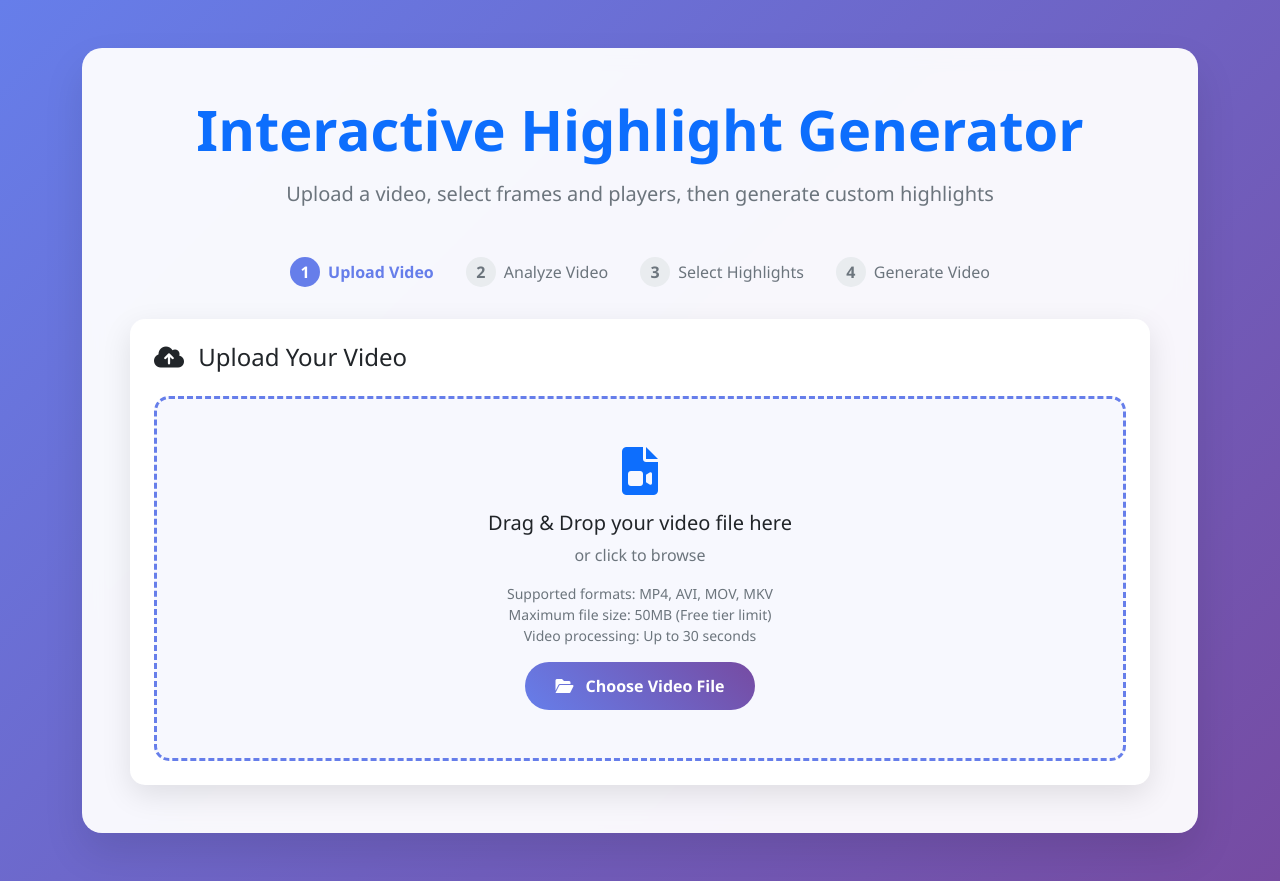
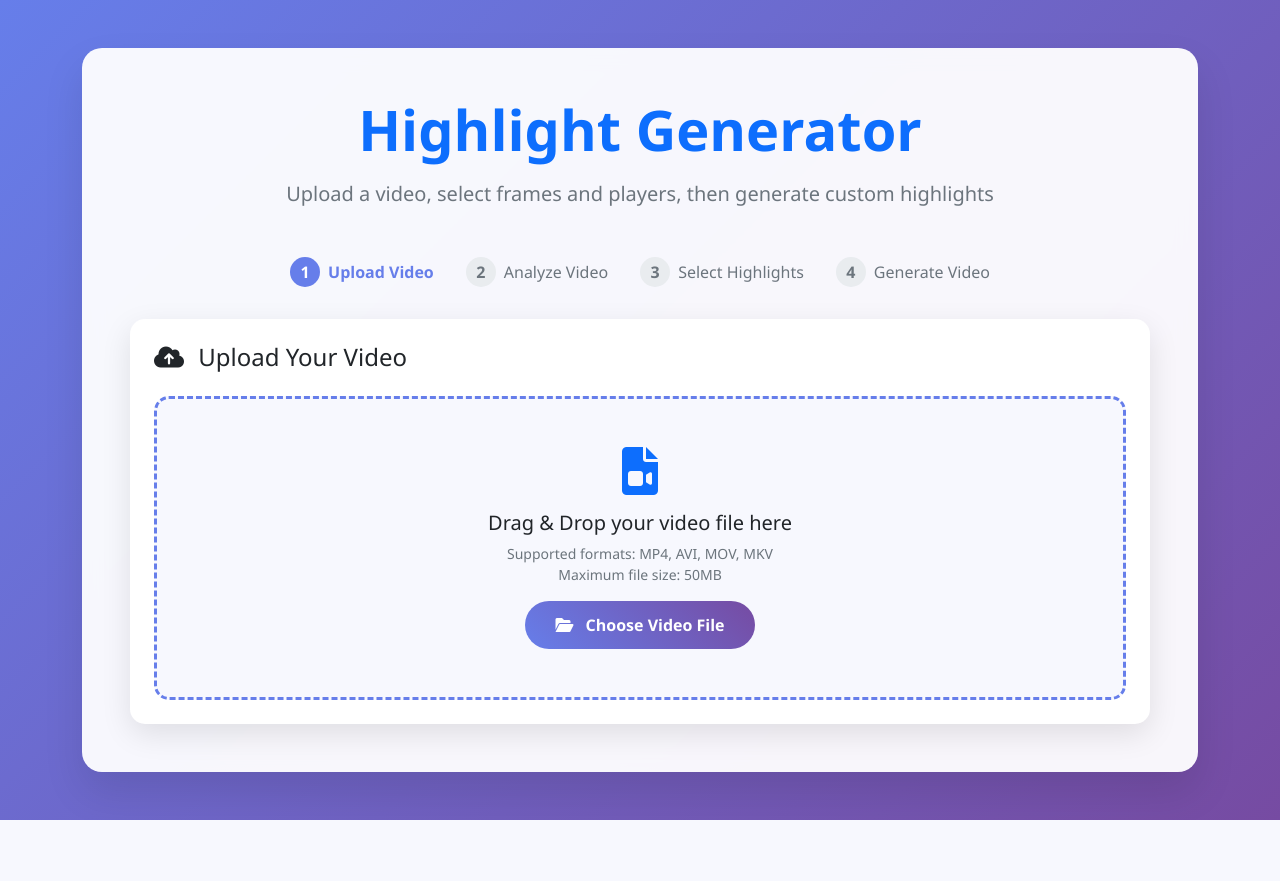
Before and after one commit to Connor5190/HighlightGenerator, a Flask app: page / in a window 1280 px wide. After the commit the page ends 820 px from the top, so only its background shows below. Run offline with Flask 3, Linux system fonts and the light colour scheme; parts of the project's set-up code (start-up, migrations or seed data) failed here and were passed over; some libraries are stand-ins or nearby versions.

Commit message:
Remove "Interactive" from title

```diff
--- a/templates/index.html
+++ b/templates/index.html
@@ -265,7 +265,7 @@
                     <!-- Header -->
                     <div class="text-center mb-5">
                         <h1 class="display-4 fw-bold text-primary mb-3">
-                            Interactive Highlight Generator
+                            Highlight Generator
                         </h1>
                         <p class="lead text-muted">
                             Upload a video, select frames and players, then generate custom highlights
@@ -304,11 +304,9 @@
                                 <div class="upload-area p-5 text-center" id="uploadArea">
                                     <i class="fas fa-file-video fa-3x text-primary mb-3"></i>
                                     <h5>Drag & Drop your video file here</h5>
-                                    <p class="text-muted mb-3">or click to browse</p>
                                     <p class="small text-muted">
                                         Supported formats: MP4, AVI, MOV, MKV<br>
-                                        Maximum file size: 50MB (Free tier limit)<br>
-                                        Video processing: Up to 30 seconds
+                                        Maximum file size: 50MB <br>
                                     </p>
                                     <input type="file" id="fileInput" class="d-none" accept=".mp4,.avi,.mov,.mkv">
                                     <button class="btn btn-primary" onclick="document.getElementById('fileInput').click()">
@@ -381,7 +379,7 @@
                                         </div>
 
                                         <!-- Frame Progress -->
-                                        <div class="progress mt-2" style="height: 8px;">
+                                        <div class="progress mt-2" id="frameProgressContainer" style="height: 8px; cursor: pointer;">
                                             <div class="progress-bar" id="frameProgressBar" role="progressbar" style="width: 0%"></div>
                                         </div>
                                     </div>
@@ -619,6 +617,24 @@
             // Add button navigation
             document.getElementById('prevFrameBtn').addEventListener('click', () => navigateFrame(-1));
             document.getElementById('nextFrameBtn').addEventListener('click', () => navigateFrame(1));
+
+            // Add click-to-seek on frame progress bar
+            const frameProgressContainer = document.getElementById('frameProgressContainer');
+            if (frameProgressContainer && !frameProgressContainer.dataset.seekHandlerAttached) {
+                frameProgressContainer.addEventListener('click', (e) => {
+                    if (frames.length === 0) return;
+                    const rect = frameProgressContainer.getBoundingClientRect();
+                    const clickX = e.clientX - rect.left;
+                    let percent = clickX / rect.width;
+                    percent = Math.max(0, Math.min(1, percent));
+                    const newIndex = Math.round(percent * (frames.length - 1));
+                    if (newIndex !== currentFrameIndex) {
+                        currentFrameIndex = newIndex;
+                        loadCurrentFrame();
+                    }
+                });
+                frameProgressContainer.dataset.seekHandlerAttached = 'true';
+            }
         }
 
         function loadCurrentFrame() {
@@ -694,11 +710,7 @@
                     }
                     playerBox.title = `Player ${player.id} (${(player.confidence * 100).toFixed(1)}% confidence)`;
 
-                    // Add player label
-                    const label = document.createElement('div');
-                    label.className = 'player-label';
-                    label.textContent = player.id;
-                    playerBox.appendChild(label);
+                    // No numeric labels above players
 
                     // Check if this player is already selected
                     if (selectedPlayers.has(frame.frame_number) &&
```
